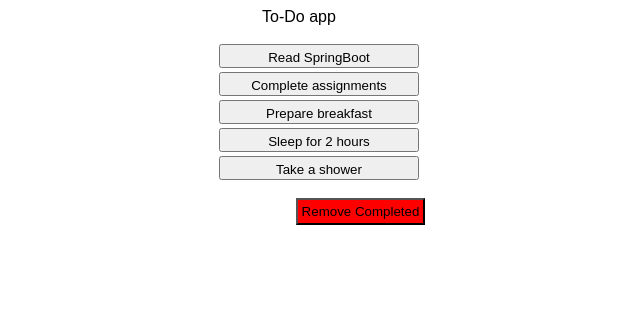
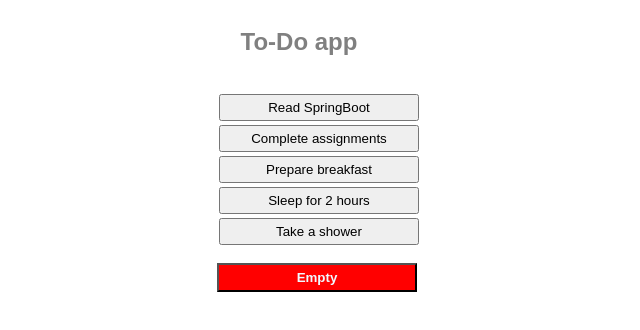
Before and after one commit to Kokonodray2001/to-do-tw, a React (Create React App) app: page / in a window 1280 px wide. Shown: the top 330 px of the page, without its empty margins (341-981 px from the left). Built offline with nearby package versions, Linux system fonts and the light colour scheme.

Commit message:
css update

```diff
--- a/src/component/Header.jsx
+++ b/src/component/Header.jsx
@@ -1,5 +1,9 @@
 import React from "react";
 
 export default function Header() {
-  return <div>To-Do app</div>;
+  return (
+    <div className='headerText'>
+      <h2>To-Do app</h2>
+    </div>
+  );
 }
--- a/src/component/ListComponent.jsx
+++ b/src/component/ListComponent.jsx
@@ -1,16 +1,31 @@
 import React, { useState } from "react";
-
+var count = 0;
 export default function ListComponent({ allTasks, setAllTask }) {
   const [strikes, setStrikes] = useState(Array(allTasks.length).fill(false));
+  const [empty, setEmpty] = useState(true);
+
   const taskButtonClickHndler = (index) => {
     const newStriks = [...strikes];
+
     newStriks[index] = !newStriks[index];
+    if (newStriks[index] === true) count++;
+    else count--;
+    if (count === 0) setEmpty(true);
+    else setEmpty(false);
     setStrikes(newStriks);
+    console.log(count);
   };
   const emptyButtonClickHandler = () => {
+    if (count === 0) {
+      setAllTask([]);
+      return;
+    }
+
     const newAllTask = allTasks.filter(
       (task, index) => strikes[index] === false
     );
+    setEmpty(true);
+    count = 0;
     setAllTask(newAllTask);
     setStrikes(Array(allTasks.length).fill(false));
   };
@@ -30,12 +45,15 @@ export default function ListComponent({ allTasks, setAllTask }) {
             </button>
           </li>
         ))}
+        {allTasks.length === 0 ? (
+          <li className='emptyText'>Nothing to do buddy. Sleep!</li>
+        ) : (
+          <li></li>
+        )}
       </ul>
-      <div className='emptyButtonConatiner'>
-        <button className='emptyButton' onClick={emptyButtonClickHandler}>
-          Remove Completed
-        </button>
-      </div>
+      <button className='emptyButton' onClick={emptyButtonClickHandler}>
+        {empty ? "Empty" : "Remove Completed"}
+      </button>
     </div>
   );
 }
--- a/src/index.css
+++ b/src/index.css
@@ -1,27 +1,42 @@
 .Application {
   font-family: sans-serif;
+  display: flex;
+  flex-direction: column;
+  align-items: center;
+  align-content: center;
+}
+.headerText{
   text-align: center;
+  color: gray
+
 }
 .taskList{
   list-style-type: none;
 }
 .taskButton{
   padding-top: 4px;
+  padding-bottom: 4px;
   width: 200px;
   margin: 2px;
 }
 .taskButton:hover{
   cursor: pointer;
 }
-
-.emptyButtonConatiner{
-  display: flex;
-  flex-direction: row;
-  justify-content: right;
-  width: 60%;
+.emptyButton{
+  padding: 5px;
+  margin-left: 40px;
+  background-color: red;
+  color: aliceblue;
+  font-weight: bold;
+  box-shadow: 2px;
+  width: 200px;
 }
-.emptyButton{
-  padding: 4px;
-  background-color: red;
-  box-shadow: 2px;
+.emptyButton:hover{
+  cursor: pointer;
+  background-color: crimson;
+  box-shadow: 10px;
 }
+.emptyText{
+  font-style: italic;
+  font-size: small;
+}
```
